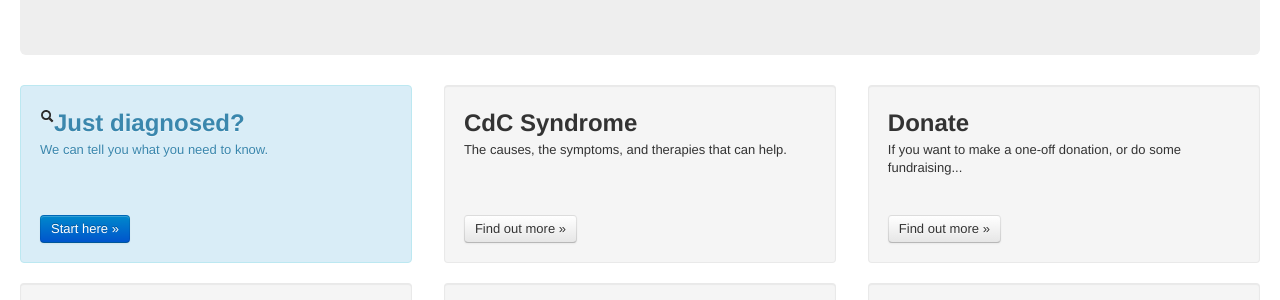
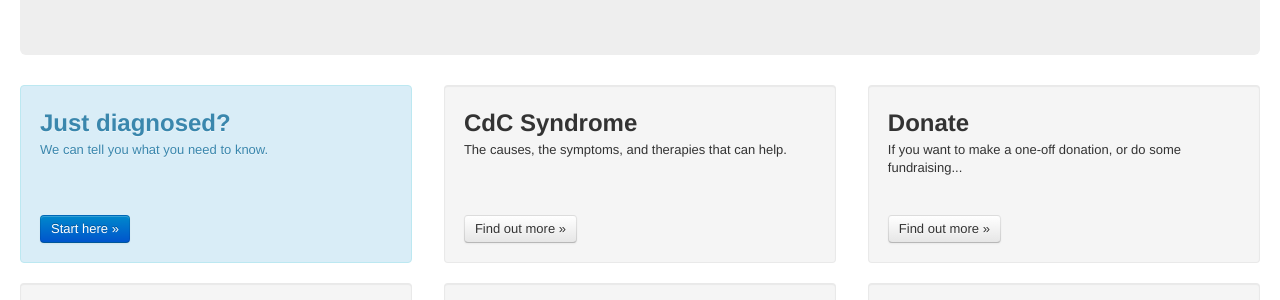
Before and after one commit to lucyjanetetlow/cdcssg.github.io, a Jekyll site: the page built from index.html, in a window 1280 px wide. Shown: the part 185-485 px from the top of the page. Built offline with Jekyll 4.4.1, drawn with Linux system fonts in a browser that asks for light colours.

Commit message:
remove experimental icon

```diff
--- a/index.html
+++ b/index.html
@@ -5,7 +5,7 @@ title: Cri du Chat Syndrome Support Group
 
 <div class='row-fluid homepage-row'>
   <div class='span4 alert alert-info'>
-    <h2><i class="icon-search"></i>Just diagnosed?</h2>
+    <h2>Just diagnosed?</h2>
     <p>
       We can tell you what you need to know.
     </p>
```
